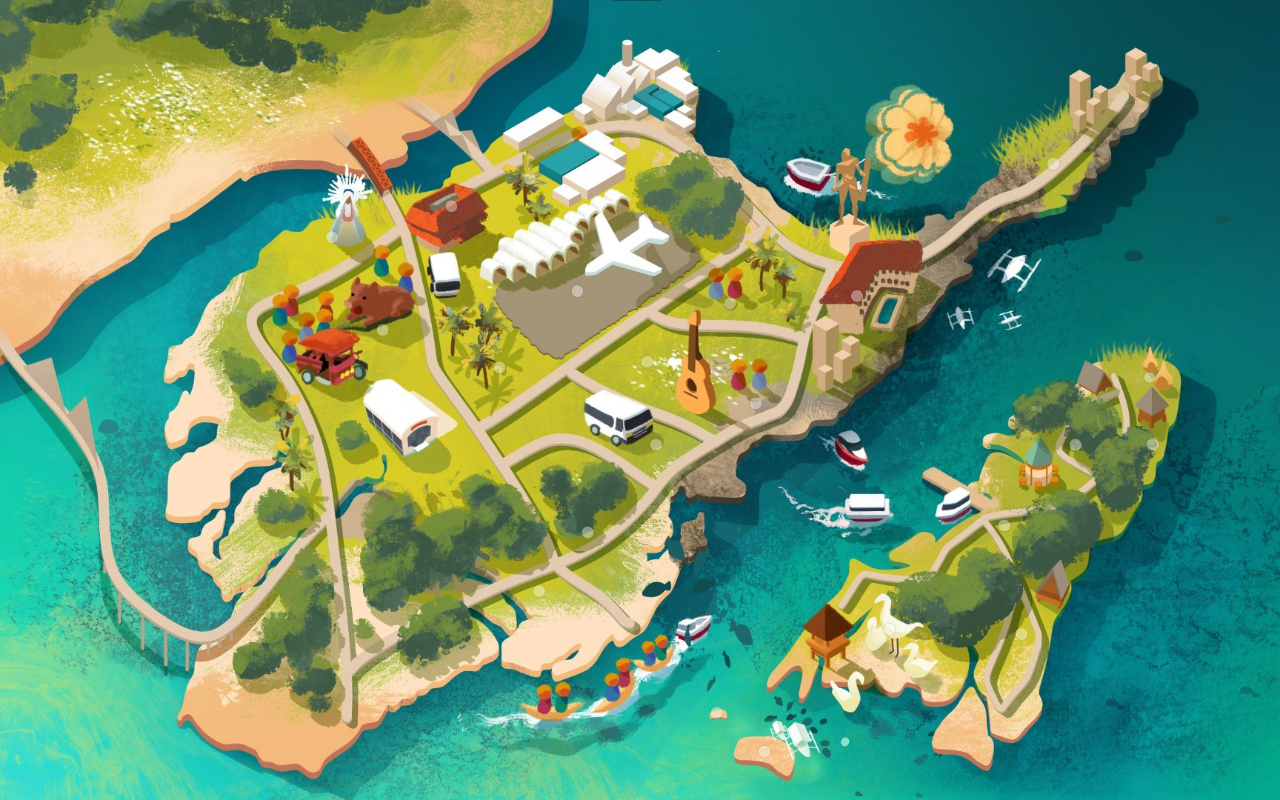
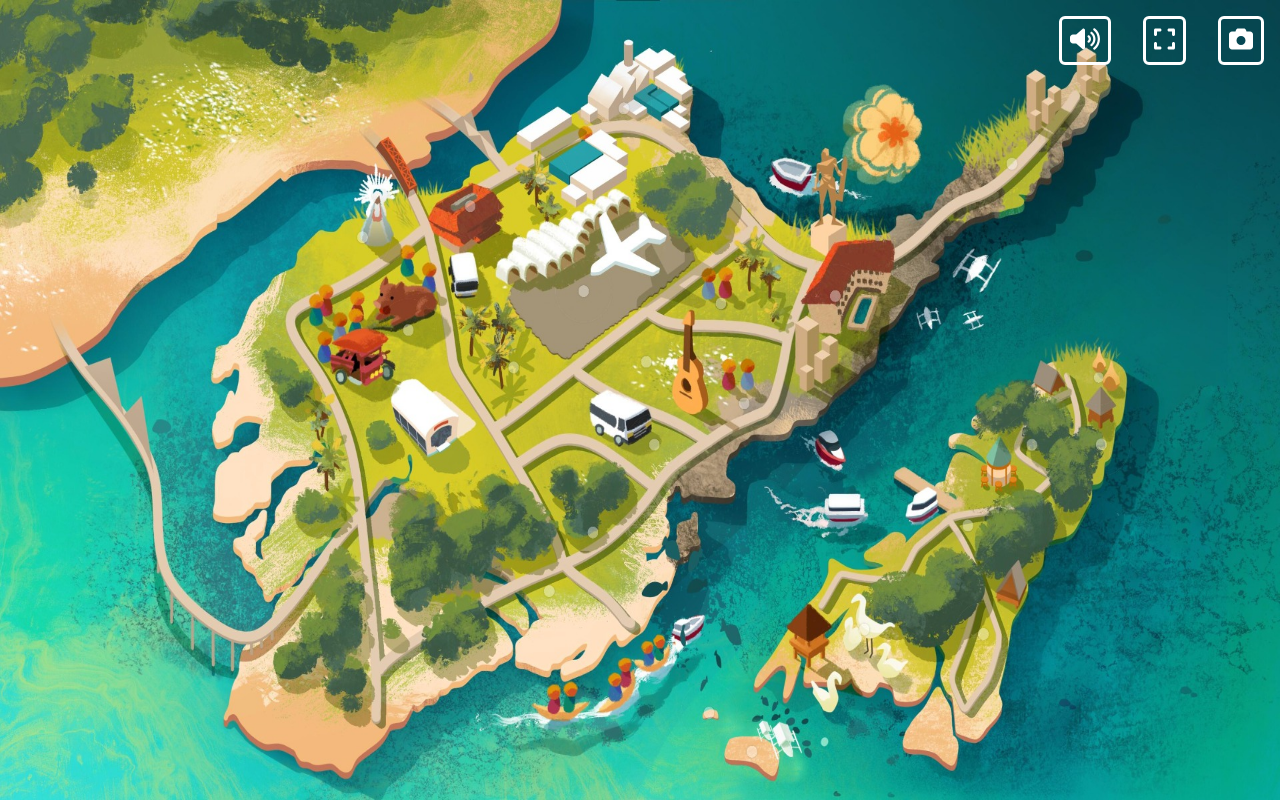
Before and after one commit to AeriMist/virtual-tour-app, a React (Vite) app: page / in a window 1280 px wide. Built offline with nearby package versions, Linux system fonts and the light colour scheme.

Commit message:
Added polygon component

```diff
--- a/src/App.jsx
+++ b/src/App.jsx
@@ -1,10 +1,17 @@
+import { useState } from "react";
 import Map from "./screens/Map";
+import Controls from "./components/Controls";
+import DrawerMenu from "./components/Drawer";
 
 function App() {
+  const [isOpen, setIsOpen] = useState(false);
+
   return (
-    <>
-      <Map />
-    </>
+    <div className="h-screen w-screen relative">
+      <Map setIsOpen={setIsOpen} />
+      <Controls />
+      <DrawerMenu isOpen={isOpen} setIsOpen={setIsOpen} />
+    </div>
   );
 }
 
--- /dev/null
+++ b/src/components/Controls/index.jsx
@@ -0,0 +1,40 @@
+import React, { useState } from "react";
+import { FontAwesomeIcon } from "@fortawesome/react-fontawesome";
+import styles from "./index.module.scss";
+import {
+  faVolumeHigh,
+  faVolumeXmark,
+  faExpand,
+  faCamera,
+  faVrCardboard,
+} from "@fortawesome/free-solid-svg-icons";
+
+export default function Controls() {
+  const [isMute, setIsMute] = useState(false);
+
+  return (
+    <div className="absolute top-4 right-4 flex justify-center items-center gap-8 z-10">
+      <div className={styles["icon"]} onClick={() => setIsMute(!isMute)}>
+        <FontAwesomeIcon
+          icon={isMute ? faVolumeXmark : faVolumeHigh}
+          style={{ fontSize: "24px", cursor: "pointer" }}
+          color="white"
+        />
+      </div>
+      <div className={styles["icon"]}>
+        <FontAwesomeIcon
+          icon={faExpand}
+          style={{ fontSize: "24px", cursor: "pointer" }}
+          color="white"
+        />
+      </div>
+      <div className={styles["icon"]}>
+        <FontAwesomeIcon
+          icon={faCamera}
+          style={{ fontSize: "24px", cursor: "pointer" }}
+          color="white"
+        />
+      </div>
+    </div>
+  );
+}
--- /dev/null
+++ b/src/components/Controls/index.module.scss
@@ -0,0 +1,10 @@
+.icon {
+  border: 3px solid white;
+  border-radius: 6px;
+  padding: 8px;
+  transition: all 0.2s ease-in-out;
+
+  &:hover {
+    transform: scale(1.1);
+  }
+}
--- /dev/null
+++ b/src/components/Drawer/index.jsx
@@ -0,0 +1,45 @@
+import React from "react";
+import Box from "@mui/material/Box";
+import Drawer from "@mui/material/Drawer";
+import { FontAwesomeIcon } from "@fortawesome/react-fontawesome";
+import styles from "./index.module.scss";
+import { faClose } from "@fortawesome/free-solid-svg-icons";
+
+import vector_map_bg from "../../../public/vector-map-bg.jpg";
+
+export default function DrawerMenu({ isOpen, setIsOpen }) {
+  return (
+    <div>
+      <Drawer
+        anchor={"right"}
+        open={isOpen}
+        onClose={() => setIsOpen(false)}
+        PaperProps={{
+          sx: {
+            backgroundImage: `
+            linear-gradient(to bottom, rgba(255, 255, 255, 1), rgba(255, 255, 255, .9), rgba(255, 255, 255, 0)),
+            url(${vector_map_bg})
+          `,
+            backgroundRepeat: "no-repeat",
+            backgroundPosition: "center",
+          },
+        }}
+      >
+        <Box
+          sx={{ width: 500 }}
+          role="presentation"
+          onClick={() => setIsOpen(false)}
+          onKeyDown={() => setIsOpen(false)}
+        >
+          <div className={styles["icon"]} onClick={() => setIsOpen(false)}>
+            <FontAwesomeIcon
+              icon={faClose}
+              style={{ fontSize: "24px", cursor: "pointer" }}
+              color="red"
+            />
+          </div>
+        </Box>
+      </Drawer>
+    </div>
+  );
+}
--- /dev/null
+++ b/src/components/Drawer/index.module.scss
@@ -0,0 +1,13 @@
+.icon {
+  position: absolute;
+  right: 16px;
+  top: 16px;
+  border: 3px solid red;
+  border-radius: 6px;
+  padding: 8px;
+  transition: all 0.2s ease-in-out;
+
+  &:hover {
+    transform: scale(1.1);
+  }
+}
--- /dev/null
+++ b/src/components/Ping/index.jsx
@@ -0,0 +1,11 @@
+import React from "react";
+import styles from "./index.module.scss";
+
+export default function Ping() {
+  return (
+    <div className={styles["container"]}>
+      <span className={styles["dot"]}></span>
+      <span className={styles["ping"]}></span>
+    </div>
+  );
+}
--- /dev/null
+++ b/src/components/Ping/index.module.scss
@@ -0,0 +1,32 @@
+.container {
+  display: flex;
+  justify-content: center;
+  align-items: center;
+}
+
+.dot {
+  position: relative;
+  border-radius: 40px;
+  width: 18px;
+  height: 18px;
+  background-color: white;
+}
+
+.ping {
+  position: absolute;
+  width: fit-content;
+  background-color: white;
+  border-radius: 40px;
+  width: 3.75rem;
+  height: 3.75rem;
+  opacity: 0.75;
+  animation: ping 1s cubic-bezier(0, 0, 0.2, 1) infinite;
+}
+
+@keyframes ping {
+  75%,
+  100% {
+    transform: scale(2);
+    opacity: 0;
+  }
+}
--- a/src/components/Polygon/index.jsx
+++ b/src/components/Polygon/index.jsx
@@ -3,12 +3,26 @@ import styles from "./index.module.scss";
 
 export default function Polygon(props) {
   return (
-    <>
-      <div
+    <svg
+      width="100%"
+      height="100%"
+      viewBox="0 0 1920 1080" // Update to match your image dimensions
+      style={{
+        position: "absolute",
+        top: 0,
+        left: 0,
+        pointerEvents: "none", // Make the whole SVG non-interactive
+      }}
+      onClick={() => props.setIsOpen(true)}
+    >
+      <polygon
+        points={props.points}
+        fill="rgba(255, 255, 255, 0)" // Transparent fill
+        strokeLinejoin="round" // Smooth corners
+        strokeLinecap="round" // Smooth ends
+        vectorEffect="non-scaling-stroke"
         className={styles["polygon"]}
-        style={{ clipPath: props.clipPath }}
-      ></div>
-      {/* <p>{props.name}</p> */}
-    </>
+      />
+    </svg>
   );
 }
--- a/src/components/Polygon/index.module.scss
+++ b/src/components/Polygon/index.module.scss
@@ -1,13 +1,10 @@
 .polygon {
-  position: absolute;
-  width: 100%;
-  height: 100%;
-  cursor: pointer;
-  background-color: transparent;
-  box-shadow: 0 0 0 3px rgba(0, 0, 255, 0.7);
+  stroke-width: 15px;
+  stroke: transparent;
   transition: all 0.2s ease-in-out;
+  pointer-events: auto;
 
   &:hover {
-    background-color: rgba(0, 0, 255, 0.3);
+    stroke: white;
   }
 }
--- a/src/constants/polygonArray.js
+++ b/src/constants/polygonArray.js
@@ -1,7 +1,14 @@
 export const polygonArray = [
   {
     name: "city1",
-    clipPath:
-      "polygon(39.29% 54.07%, 44.89% 46.82%, 49.79% 51.6%, 55.21% 55.34%, 52.43% 59.26%, 49.1% 65.93%, 44.56% 70.99%)",
+    points: "755,582 857,511 1043,593 979,649 914,713 850,751",
+  },
+  {
+    name: "city2",
+    points: "875,494,1061,585,1143,547,1169,467,1030,452,966,432",
+  },
+  {
+    name: "city3",
+    points: "651,312,691,496,742,571,1118,305,999,195,895,181",
   },
 ];
--- a/src/screens/Map.jsx
+++ b/src/screens/Map.jsx
@@ -5,19 +5,23 @@ import vector_map_bg from "../../public/vector-map-bg.jpg";
 import Polygon from "../components/Polygon";
 import { polygonArray } from "../constants/polygonArray";
 
-export default function Map() {
+export default function Map({ setIsOpen }) {
   return (
-    <div
-      className="h-screen w-screen"
-      style={{
-        backgroundImage: `url(${vector_map_bg})`,
-        backgroundRepeat: "no-repeat",
-        backgroundSize: "cover",
-        backgroundPosition: "center",
-      }}
-    >
+    <div className="absolute top-0 left-0 h-screen w-screen">
+      <img
+        src={vector_map_bg}
+        alt=""
+        className="w-screen h-screen"
+        useMap="#image-map"
+      />
       {polygonArray.map((polygon) => (
-        <Polygon name={polygon.name} clipPath={polygon.clipPath} />
+        <>
+          <Polygon
+            name={polygon.name}
+            points={polygon.points}
+            setIsOpen={setIsOpen}
+          />
+        </>
       ))}
     </div>
   );
```
Also changed, not shown: package.json (+8 -0 lines), 1 other file (tests, documents, lock files or other folders).
